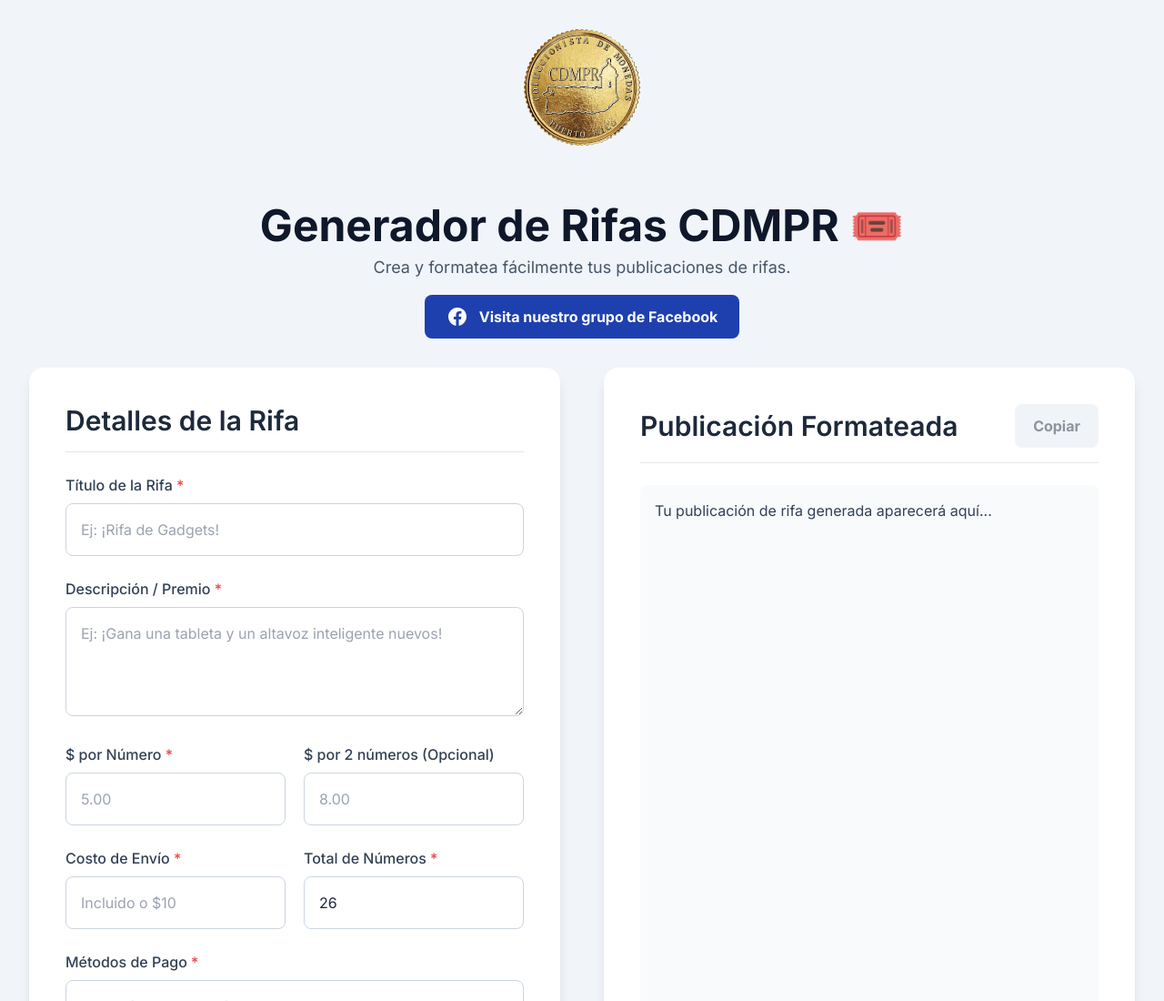
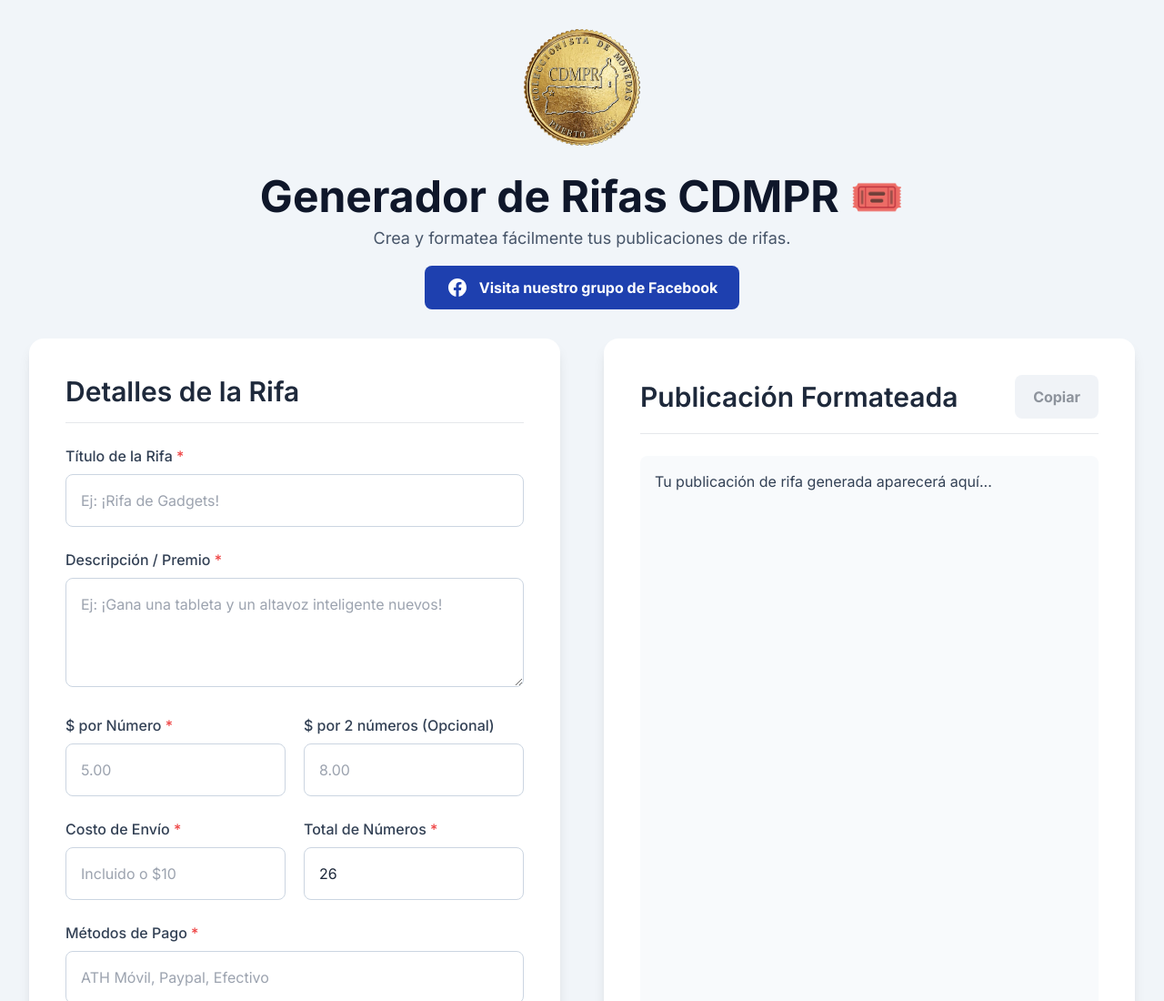
Before and after one commit to crealster/CDMPR-VSF, a plain HTML site: page Raffle.html in a window 1280 px wide. Shown: the top 1100 px of the page at 91% size. Drawn offline with nearby package versions, Linux system fonts and the light colour scheme.

Commit message:
Update Raffle.html

```diff
--- a/Raffle.html
+++ b/Raffle.html
@@ -31,7 +31,7 @@
         <img src="https://github.com/crealster/CDMPR-VSF/blob/main/Logo%20medium.png?raw=true" alt="Logo CDMPR" class="absolute top-4 left-1/2 -translate-x-1/2 md:top-8 w-24 h-24 md:w-32 md:h-32">
 
         <!-- Header -->
-        <header class="text-center mb-8 pt-36 md:pt-48">
+        <header class="text-center mb-8 pt-28 md:pt-40">
             <h1 class="text-4xl md:text-5xl font-bold text-slate-900">Generador de Rifas CDMPR 🎟️</h1>
             <p class="text-lg text-slate-600 mt-2">Crea y formatea fácilmente tus publicaciones de rifas.</p>
             <div class="mt-4">
```
